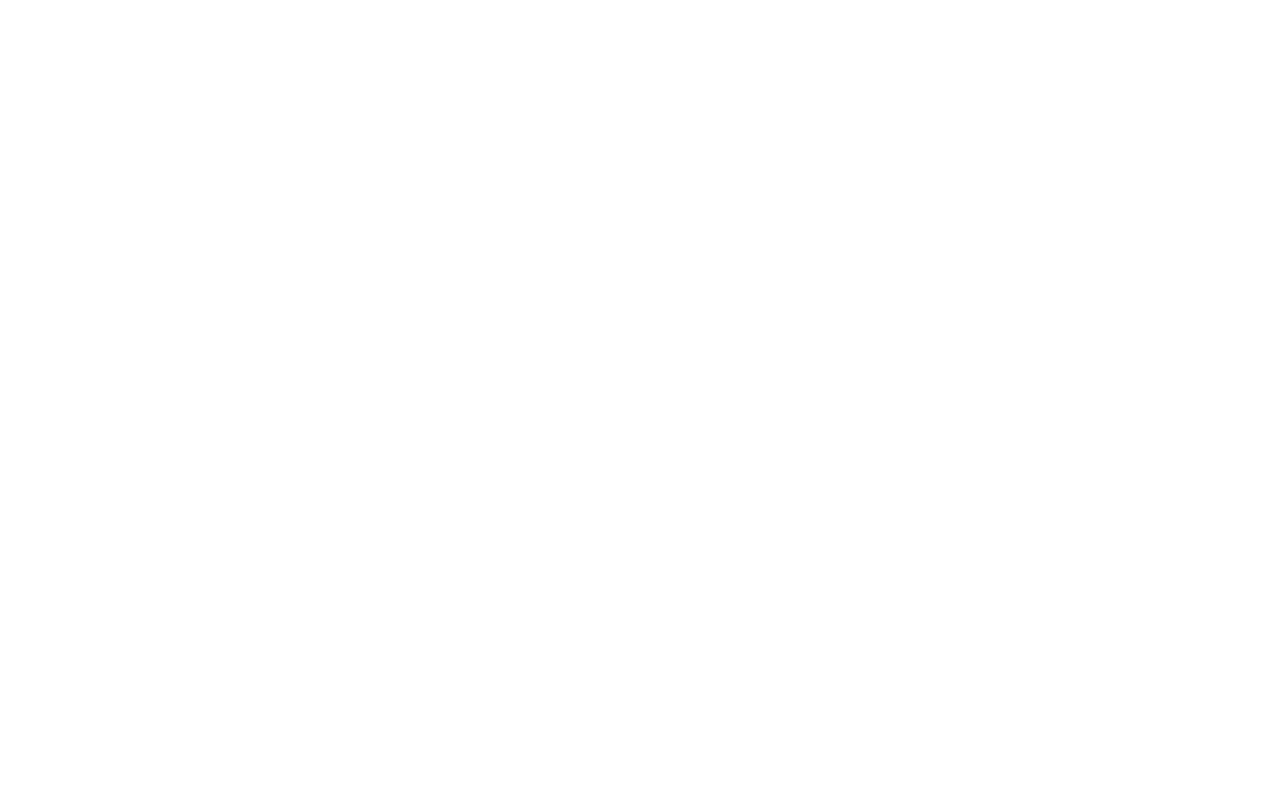
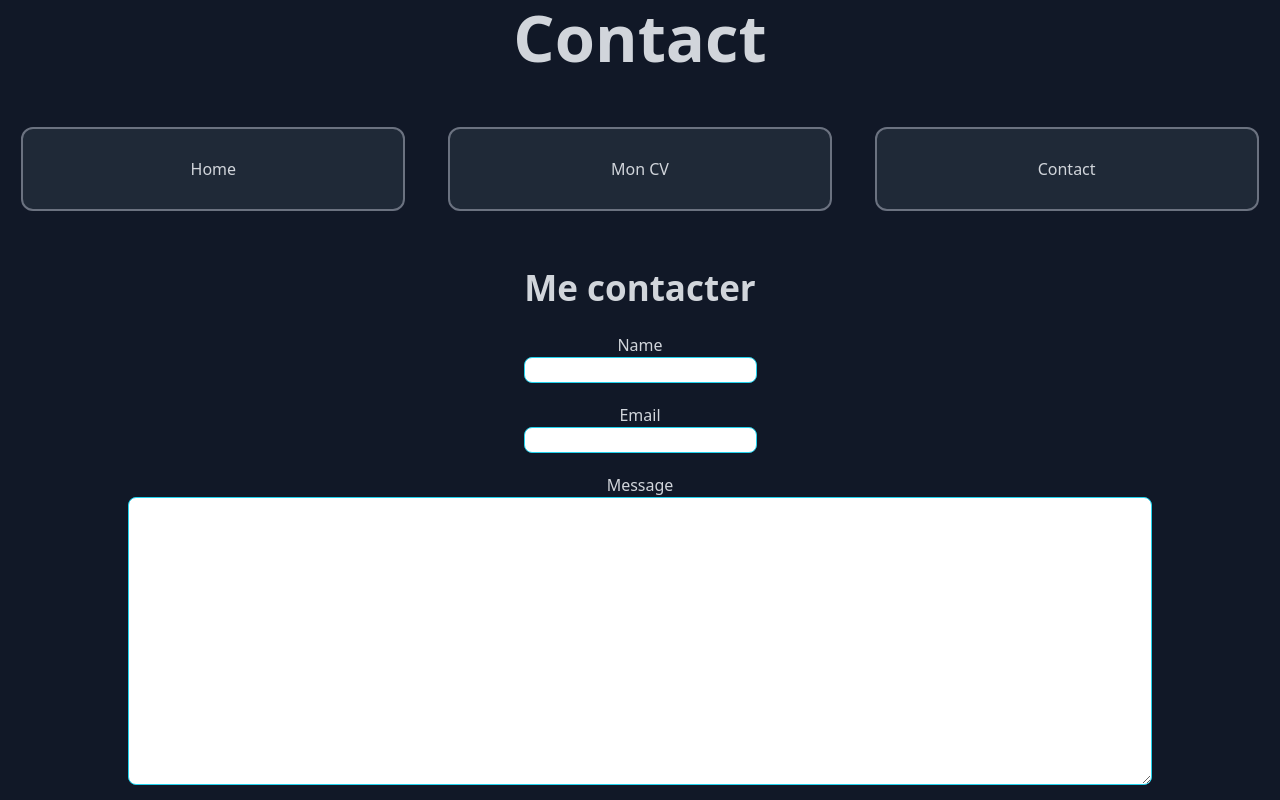
Before and after one commit to Vikito18/Exo_React, a React (Create React App) app in the folder test_website/: page /Contact in a window 1280 px wide. Before the commit this address had no page. Built offline with nearby package versions, Linux system fonts and the light colour scheme.

Commit message:
feat : page Contact

```diff
--- a/test_website/package.json
+++ b/test_website/package.json
@@ -3,13 +3,16 @@
   "version": "0.1.0",
   "private": true,
   "dependencies": {
+    "@emailjs/browser": "^3.10.0",
     "@testing-library/jest-dom": "^5.16.5",
     "@testing-library/react": "^13.4.0",
     "@testing-library/user-event": "^13.5.0",
+    "emailjs-com": "^3.2.0",
     "react": "^18.2.0",
     "react-dom": "^18.2.0",
     "react-router-dom": "^6.9.0",
     "react-scripts": "5.0.1",
+    "sweetalert2": "^11.7.3",
     "web-vitals": "^2.1.4"
   },
   "scripts": {
--- a/test_website/src/App.js
+++ b/test_website/src/App.js
@@ -1,5 +1,6 @@
 import React from "react";
 import { BrowserRouter, Routes, Route } from "react-router-dom";
+import Contact from "./pages/Contact";
 import Cv from "./pages/Cv";
 import Home from "./pages/Home";
 
@@ -9,6 +10,7 @@ const App = () => {
       <Routes>
         <Route path="/" element={<Home />} />
         <Route path="/Cv" element={<Cv />} />
+        <Route path="/Contact" element={<Contact />} />
       </Routes>
     </BrowserRouter>
   );
--- a/test_website/src/components/Nav.js
+++ b/test_website/src/components/Nav.js
@@ -18,9 +18,9 @@ const Nav = () => {
       </NavLink>
       <NavLink
         className="bg-gray-800 flex items-center justify-center p-10 rounded-xl border-gray-500 border-solid border-2 h-[50%] w-[30%] hover:bg-gray-400 hover:text-black"
-        to="/"
+        to="/contact"
       >
-        <li>Profile</li>
+        <li>Contact</li>
       </NavLink>
     </ul>
   );
--- /dev/null
+++ b/test_website/src/pages/Contact.js
@@ -0,0 +1,75 @@
+import React, { useRef } from "react";
+import Page from "../components/Page";
+import emailjs from "@emailjs/browser";
+import Swal from "sweetalert2";
+
+const Contact = () => {
+  const form = useRef();
+
+  const sendEmail = (e) => {
+    e.preventDefault();
+
+    emailjs
+      .sendForm(
+        // YOUR_SERVICE_ID
+        process.env.REACT_APP_SERVICE_ID,
+        // YOUR_TEMPLATE_ID
+        process.env.REACT_APP_TEMPLATE_ID,
+        form.current,
+        // YOUR_PUBLIC_KEY
+        process.env.REACT_APP_PUBLIC_KEY
+      )
+      .then(
+        () => {
+          form.current.reset();
+          Swal.fire("Cofirmation!", "Message envoyé ", "success");
+        },
+        () => {
+          Swal.fire("Erreur !", "Un problème est survenu !", "warming");
+        }
+      );
+  };
+
+  return (
+    <Page title="Contact">
+      <div className="flex flex-col items-center gap-5">
+        <h1 className="font-extrabold text-xl">Me contacter</h1>
+        <form
+          ref={form}
+          onSubmit={sendEmail}
+          className="flex flex-col items-center w-[100%]"
+        >
+          <label>Name</label>
+          <input
+            type="text"
+            name="name"
+            autoComplete="off"
+            required
+            className="border border-cyan-400 rounded-lg mb-5 "
+          />
+          <label>Email</label>
+          <input
+            type="email"
+            name="email"
+            autoComplete="off"
+            required
+            className="border border-cyan-400 rounded-lg mb-5 "
+          />
+          <label>Message</label>
+          <textarea
+            name="message"
+            required
+            className="border border-cyan-400 rounded-lg mb-5 w-[80%] h-72 flex justify-center"
+          />
+          <input
+            type="submit"
+            value="Envoyer"
+            className="bg-cyan-400 p-3 rounded-xl text-black"
+          />
+        </form>
+      </div>
+    </Page>
+  );
+};
+
+export default Contact;
```
Also changed, not shown: 1 other file (tests, documents, lock files or other folders).
